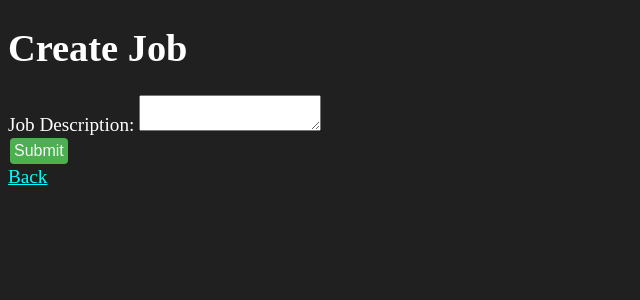
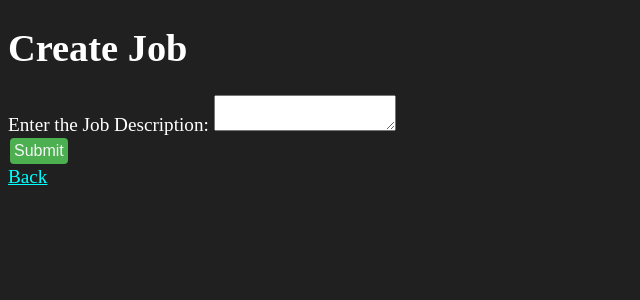
Before and after one commit to ArchBase/aijob, a Flask app: page /recruiter/create_job in a window 1280 px wide. Shown: the top 300 px of the page, without its empty margins (0-640 px from the left). Run offline with Flask 3, Linux system fonts and the light colour scheme; the visitor is signed in with stand-in values (Sample User, id 1).

Commit message:
slightly better job description

```diff
--- a/templates/create_job.html
+++ b/templates/create_job.html
@@ -7,7 +7,7 @@
 <body>
     <h1>Create Job</h1>
     <form method="post">
-        Job Description: <textarea name="description" required></textarea><br>
+        Enter the Job Description: <textarea name="description" required></textarea><br>
         <input type="submit" value="Submit">
     </form>
     <a href="/recruiter/dashboard">Back</a>
```
